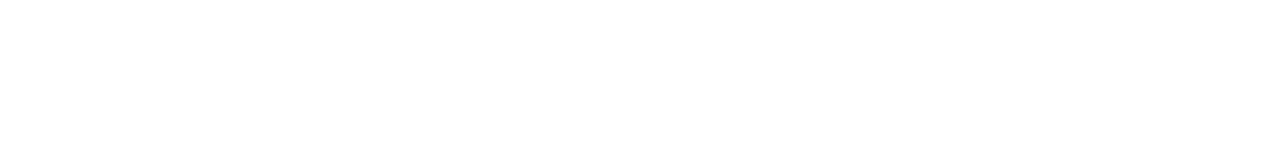
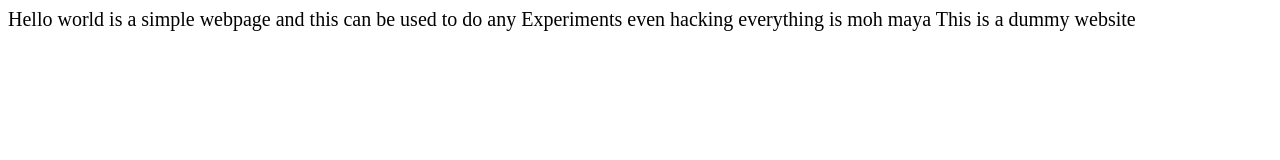
Before and after one commit to Sattushivaa/helloWorld, a website: page index.html in a window 1280 px wide. Drawn offline with Linux system fonts and the light colour scheme.

Commit message:
Update index.html

```diff
--- a/index.html
+++ b/index.html
@@ -16,8 +16,10 @@
 </head>
 
 <body>
+  Hello world is a simple webpage and this can be used to do any
+Experiments even hacking everything is moh maya
+This is a dummy website
+  <!-- Project -->
 
-  <!-- Project -->
-  <script src="main.js"></script>
 </body>
 </html>
```
